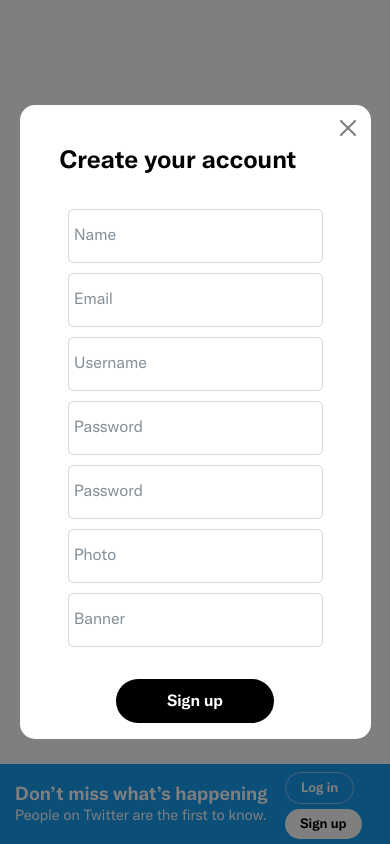
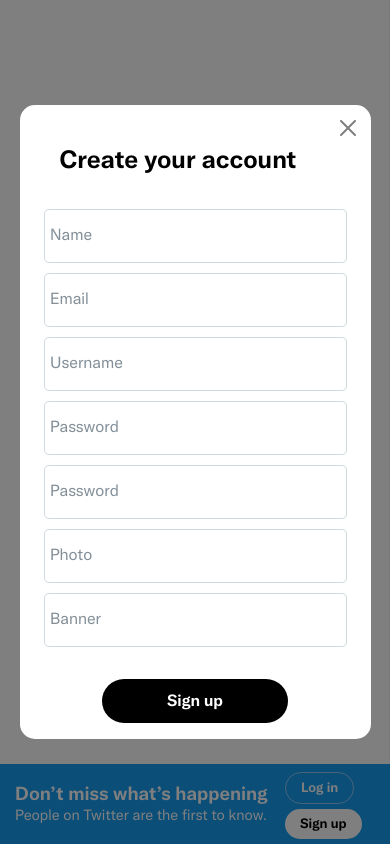
Before and after one commit to t-hoffman/Capstone-Project-Frontend, a React (Create React App) app: page /signup in a window 390 px wide. Built offline with nearby package versions, Linux system fonts and the light colour scheme; no server answers.

Commit message:
Fixed signup/sign in form display to center

```diff
--- a/src/Pages/Messages.js
+++ b/src/Pages/Messages.js
@@ -26,6 +26,8 @@ const Messages = () => {
     setMessages(data);
   };
 
+  console.log(messages);
+
   useEffect(() => {
     if (!token) navigate("/signin");
     if (userInfo) getMessages();
--- a/src/css/SignUp.css
+++ b/src/css/SignUp.css
@@ -3,16 +3,18 @@
   background-color: #fff;
   border: none;
   border-radius: 15px;
+  max-width: 90%;
+  margin: 0 auto;
 }
 
 .modal-dialog {
-  width: 100vw;
+  width: 100dvw;
   height: 100dvh;
   display: flex;
   align-items: center;
   max-width: 600px !important;
   margin: 0 auto;
-  position: fixed;
+  /* position: fixed; */
 }
 .modal-dialog div {
   max-height: fit-content !important;
@@ -145,13 +147,12 @@ input {
   .modal-dialog {
     /* margin-top: calc(); */
   }
-  .modal-content {
-    width: 90%;
-    margin: 0 auto;
-  }
   .modal-footer button {
     width: 60%;
     padding: 10px;
+  }
+  .modal-body {
+    width: 100%;
   }
   .modal-body div input,
   input {
@@ -161,7 +162,7 @@ input {
     font-size: 80%;
   }
   .signup-form {
-    padding: 0 2em;
+    padding: 0 0.5em;
   }
 }
 
```
